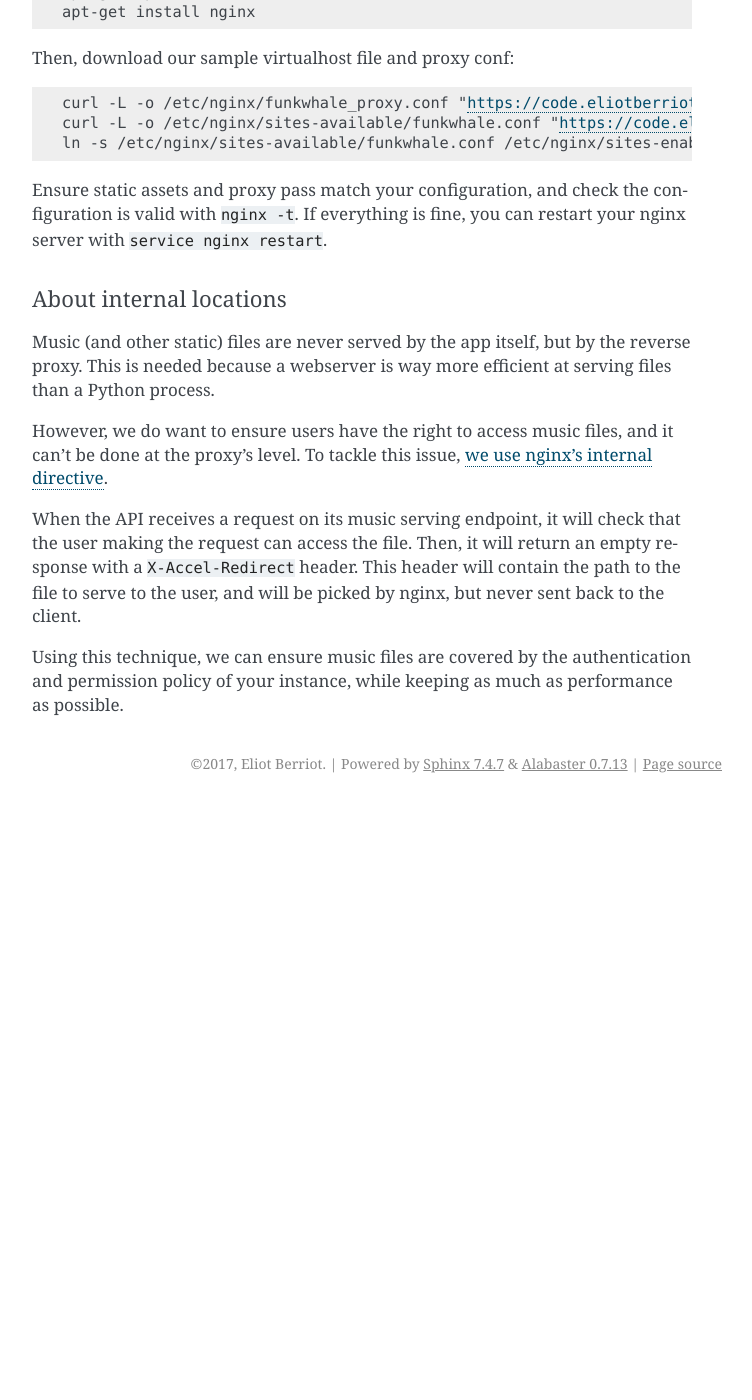
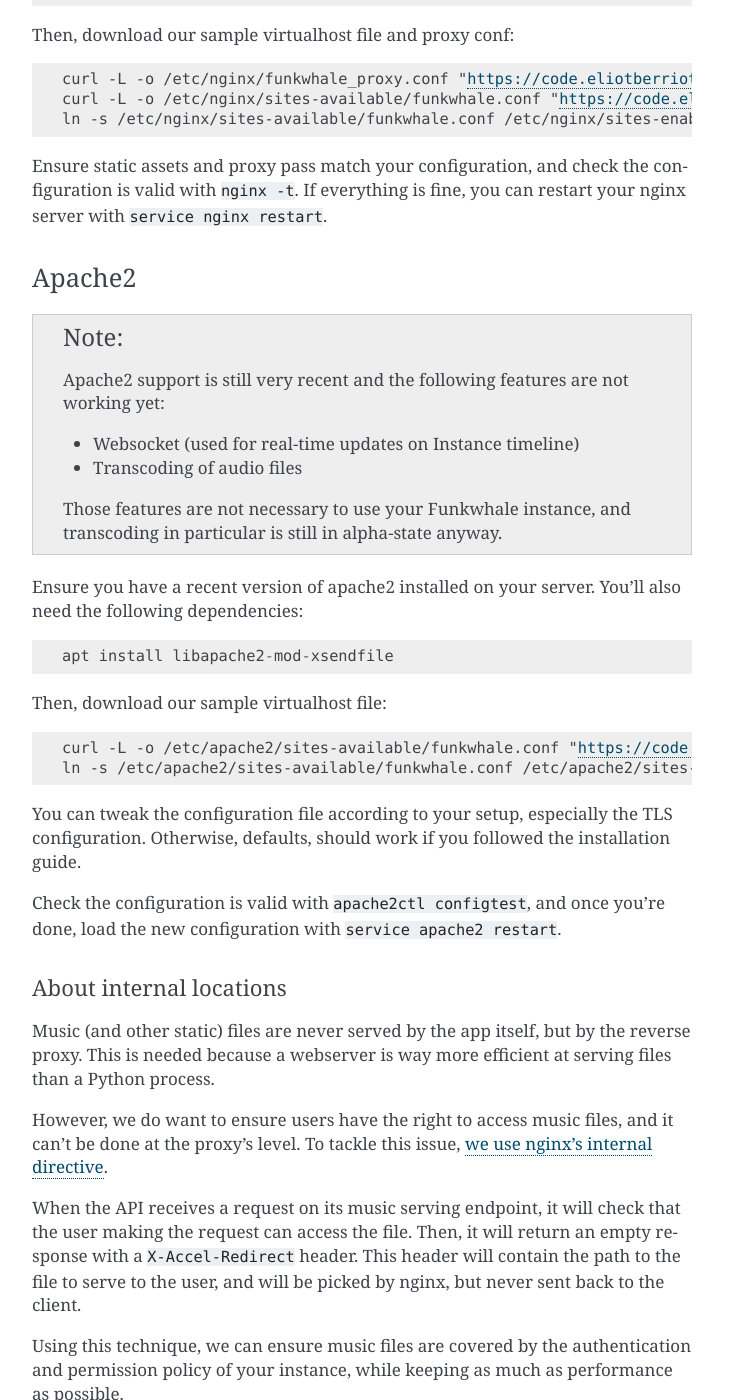
Before and after one commit to RYGhub/funkwhale, a Sphinx documentation site: the page built from docs/installation/index.rst, in a window 1280 px wide and 1400 px high, scrolled down 2098 px. Shown: the whole window, without its empty margins (388-1140 px from the left). Built offline with Sphinx 7.4.7, drawn with Linux system fonts in a browser that asks for light colours; before the commit the page ends 2901 px from its top, so only the background shows below that; some of the changed text lies outside the part shown.

Commit message:
Updated documentation with apache2 reverse-proxy instructions

```diff
--- a/docs/installation/index.rst
+++ b/docs/installation/index.rst
@@ -106,7 +106,41 @@
     curl -L -o /etc/nginx/sites-available/funkwhale.conf "https://code.eliotberriot.com/funkwhale/funkwhale/raw/|version|/deploy/nginx.conf"
     ln -s /etc/nginx/sites-available/funkwhale.conf /etc/nginx/sites-enabled/
 
-Ensure static assets and proxy pass match your configuration, and check the configuration is valid with ``nginx -t``. If everything is fine, you can restart your nginx server with ``service nginx restart``.
+Ensure static assets and proxy pass match your configuration, and check the configuration is valid with ``nginx -t``.
+If everything is fine, you can restart your nginx server with ``service nginx restart``.
+
+Apache2
+^^^^^^^
+
+.. note::
+
+    Apache2 support is still very recent and the following features
+    are not working yet:
+
+    - Websocket (used for real-time updates on Instance timeline)
+    - Transcoding of audio files
+
+    Those features are not necessary to use your Funkwhale instance, and
+    transcoding in particular is still in alpha-state anyway.
+
+Ensure you have a recent version of apache2 installed on your server.
+You'll also need the following dependencies::
+
+   apt install libapache2-mod-xsendfile
+
+Then, download our sample virtualhost file:
+
+.. parsed-literal::
+
+    curl -L -o /etc/apache2/sites-available/funkwhale.conf "https://code.eliotberriot.com/funkwhale/funkwhale/raw/|version|/deploy/apache.conf"
+    ln -s /etc/apache2/sites-available/funkwhale.conf /etc/apache2/sites-enabled/
+
+You can tweak the configuration file according to your setup, especially the
+TLS configuration. Otherwise, defaults, should work if you followed the
+installation guide.
+
+Check the configuration is valid with ``apache2ctl configtest``, and once you're
+done, load the new configuration with ``service apache2 restart``.
 
 About internal locations
 ~~~~~~~~~~~~~~~~~~~~~~~~
```
Also changed, not shown: other parts of docs/installation/index.rst (+1 -1 lines), 2 other files.
